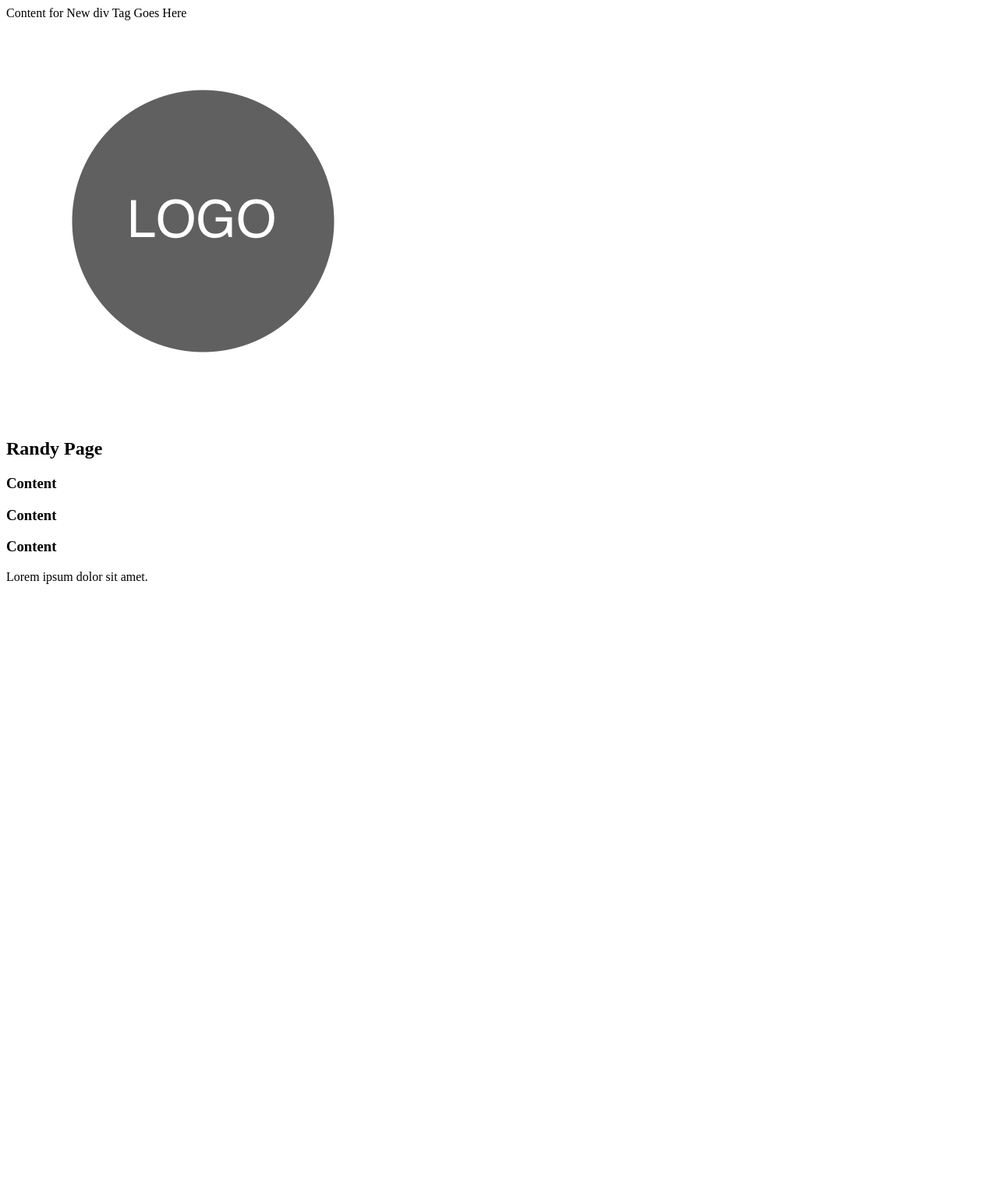
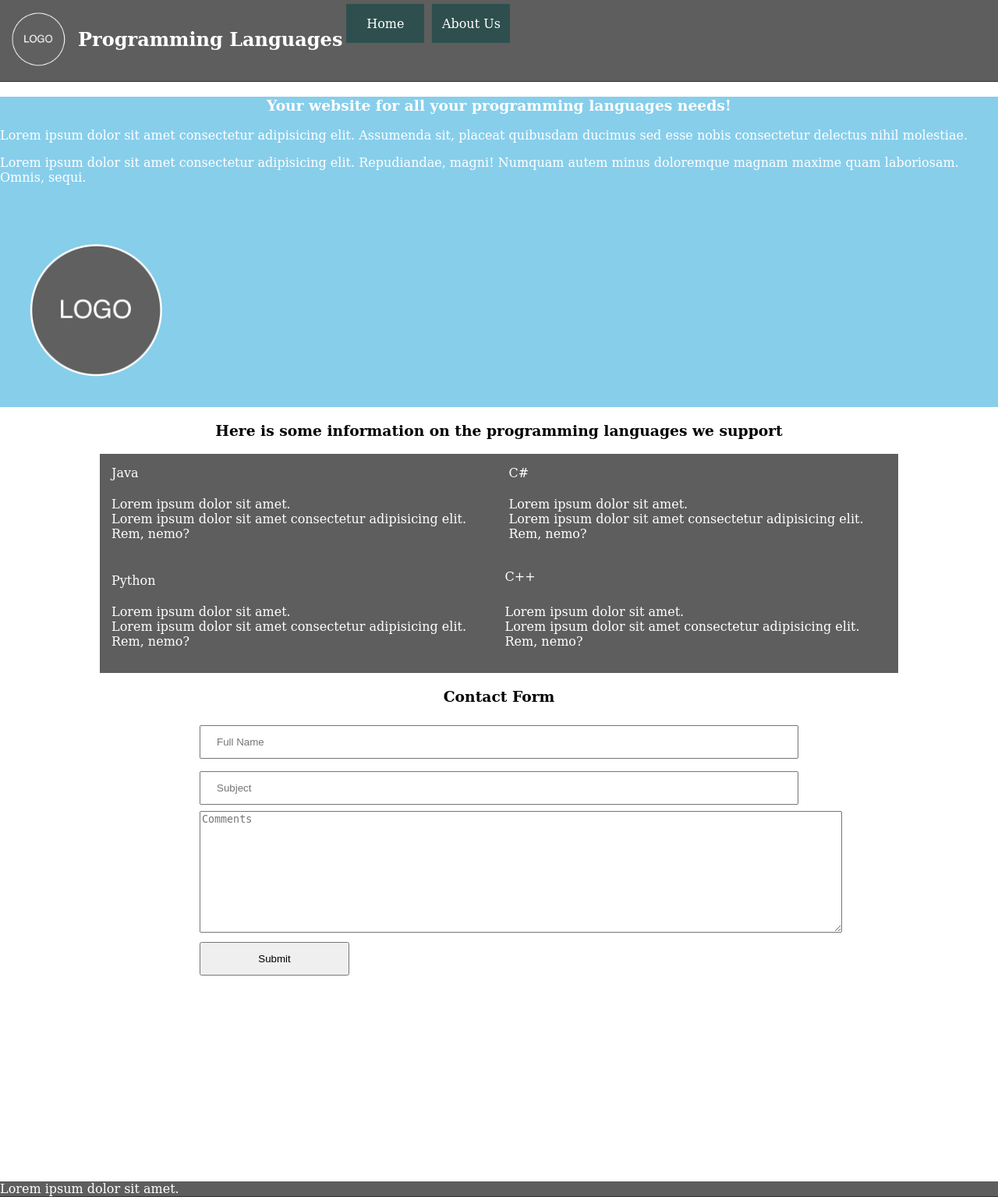
Before and after one commit to landyram/randyass, a PHP site: page / in a window 1280 px wide. Shown: the whole page at 78% size. Before the commit the page ends 749 px from the top, so only its background shows below. Run offline with PHP 8.4, Linux system fonts and the light colour scheme.

Commit message:
Add files via upload

```diff
--- a/home.css
+++ b/home.css
@@ -3,38 +3,157 @@
 body {
 	background-color: #FFFFFF;
 	font-family: Constantia, "Lucida Bright", "DejaVu Serif", Georgia, "serif";
-	margin: 0;
+	margin: 0; color: white;
 }
 
-.container {
-
+nav {
+	display: inline-flex;
+}
+#head {
+	display: flex;
+	justify-content: center;
+	align-items: center;
 }
 .header {
 	width: 100%;
 	height: 10%;
 	background-color: #5D5E5D;
 	border-bottom: 1px solid #353635;
+	color: white;
+}
+.footer {
+	width: 100%;
+	height: 8%;
+	background-color: #5D5E5D;
+	border-bottom: 1px solid #353635;
+	color: white;
+}
+h3 {
+	text-align: center;
 }
 .top {
-	display: flex;
 	justify-content: center;
 	background-color: skyblue;
-	height: 25%;
 
 }
 .middle {
-	height: 25%;
-	width: 90%;
+	margin-left: 10%;
+	margin-right: 10%;
+	width: 80%;
 	display: grid;
 	grid-auto-rows: auto;
 	grid-template-columns: 2;
-	background-color: hotpink
+	background-color: white;
 
 }
 .bottom {
 	justify-content: center;
 	align-content: center;
-	width: 65%;
-	background-color:brown;
+	margin-left: 20%;
+	margin-bottom: 20%;
+	width: 60%;
+	background-color: white;
 
 }
+#logo {
+	width: 100px;
+	height: 100px;
+}
+#menu1 {
+	border: #FFFFFF 1px;
+	width: 100px;
+	height: 50px;
+	background-color: darkslategrey;
+	display: flex;
+	align-items: center;
+	justify-content: center;
+	margin: 5px;
+
+}
+#menu1:hover {
+	background-color: lightgray;
+}
+#menu2:hover {
+	background-color: lightgray;
+}
+#menu2 {
+	border: #FFFFFF 1px;
+	width: 100px;
+	height: 50px;
+	background-color: darkslategrey;
+	display: flex;
+	align-items: center;
+	justify-content: center;
+	margin: 5px;
+
+}
+.box {
+	background-color: #5d5e5d;
+	display: grid;
+	grid-template-columns: 2;
+	grid-template-rows: auto;
+	padding: 5px;
+	grid-gap: 5px;
+}
+#box1{
+grid-column: 1;
+margin: 5px;
+padding: 5px;
+display: grid;
+    grid-gap: 5px;
+}
+#box2{
+	grid-column: 2;
+	margin: 5px;
+	padding: 5px;
+	display: grid;
+    grid-gap: 5px;
+}
+#box3{
+	grid-row: 2;
+	grid-column: 1;
+	margin: 5px;
+	padding: 5px;
+	display: grid;
+    grid-gap: 5px;
+}
+#box4{
+	grid-row: 2;
+	grid-column: 2;
+	padding: 5px;
+	display: grid;
+    grid-gap: 5px;
+}
+#topimg {
+	display: flex;
+	align-content: center;
+	justify-content: center;
+	width: 250px;
+	height: 250px;
+}
+.form1 .form2 .form3 {
+	background-color: #353635;
+	width: 100%;
+	padding: 12px 20px;
+	margin: 8px 0;
+	box-sizing: border-box;
+}
+.form {
+	width: 100%;
+	padding: 12px 20px;
+	margin: 8px 0;
+	box-sizing: border-box;
+}
+.comment {
+	width: 100%;
+	padding: 12px 20px;
+	margin: 8px 0;
+	box-sizing: border-box;
+}
+.submit {
+	width: 25%;
+	padding: 12px 20px;
+	margin: 8px 0;
+	box-sizing: border-box;
+	justify-content: right;
+}
--- a/home.html
+++ b/home.html
@@ -1,35 +1,86 @@
 <!doctype html>
 <html>
+
 <head>
 	<meta charset="utf-8">
 	<meta http-equiv="X-UA-Compatible" content="IE=edge">
 	<meta name="author" content="Randy Lam">
 	<meta name="viewport" content="width=device-width, initial-scale=1.0">
 	<title>Home</title>
-<link href="file:///S|/Web School/Assignment 2/home.css" rel="stylesheet" type="text/css">
+	<link href="home.css" rel="stylesheet" type="text/css">
 </head>
 
 <body>
-	<div class="container">Content for New div Tag Goes Here
+	<div class="container">
 		<header class="header">
 			<nav>
 				<img src="logo-placeholder-png.png" alt="logo" id="logo">
-		  <h2>Randy Page</h2>
+				<h2 id="head">Programming Languages</h2>
+				<div id="menu1">Home</div>
+				<div id="menu2">About Us</div>
 			</nav>
 		</header>
 		<main>
 			<section class="top">
-			  <h3>Content</h3>
+				<h3>Your website for all your programming languages needs!</h3>
+				<p>Lorem ipsum dolor sit amet consectetur adipisicing elit. Assumenda sit, placeat quibusdam ducimus sed
+					esse nobis consectetur delectus nihil molestiae.</p>
+				<p>Lorem ipsum dolor sit amet consectetur adipisicing elit. Repudiandae, magni! Numquam autem minus
+					doloremque magnam maxime quam laboriosam. Omnis, sequi.</p>
+					<br>
+					<img src="logo-placeholder-png.png" alt="topimg" id="topimg">
 			</section>
 			<section class="middle">
-			  <h3>Content</h3>
+				<h3 style="color: black;">Here is some information on the programming languages we support</h3>
+				<div class="box">
+				<div id="box1">Java
+					<p class="description">
+					Lorem ipsum dolor sit amet. <br>
+					Lorem ipsum dolor sit amet consectetur adipisicing elit. Rem, nemo?
+					</p>
+				</div>
+				<div id="box2">C#
+					<p class="description">
+						Lorem ipsum dolor sit amet. <br>
+						Lorem ipsum dolor sit amet consectetur adipisicing elit. Rem, nemo?
+					</p>
+				</div>
+				<div id="box3">Python
+					<p class="description">Lorem ipsum dolor sit amet. <br>
+						Lorem ipsum dolor sit amet consectetur adipisicing elit. Rem, nemo?</p>
+				</div>
+
+				<div id="box4">C++
+					<p class="description">Lorem ipsum dolor sit amet.<br>
+						Lorem ipsum dolor sit amet consectetur adipisicing elit. Rem, nemo?</p>
+				</div>
+				</div>
 			</section>
 			<section class="bottom">
-			  <h3>Content</h3>
+				<h3 style="color: black;">Contact Form</h3>
+				<form method="GET" action="mailto:rlam960@mtroyal.ca" name="Ass2Form">
+					<input name="form" type="hidden" />
+					<div class="form1">
+							<input name="name" type="text" size="25" maxlength="30" placeholder="Full Name" class="form" />
+					</div>
+					<div class="form2">
+							<input name="subject" type="text" size="25" maxlength="30" placeholder="Subject" class="form"/>
+					</div>
+					<div class="form3">
+							<textarea name="Comments" rows="10" cols="100%" placeholder="Comments"></textarea>
+
+							<!-- <input name="name" type="text" size="500" maxlength="500" placeholder="Comments" class="form comment"/> -->
+				</div>
+				<div style="justify-content: right;">
+					<input type="submit" value="Submit" class="submit"/>
+				</div>
+				</form>
 			</section>
 
 		</main>
 		<footer class="footer">
+			<div class="greybar"></div>
+			<div class="greybar"></div>
 
 			Lorem ipsum dolor sit amet.
 
```
Also changed, not shown: README.md, index.php (line endings or trailing spaces). Lines whose indentation alone changed are shown as unchanged.
